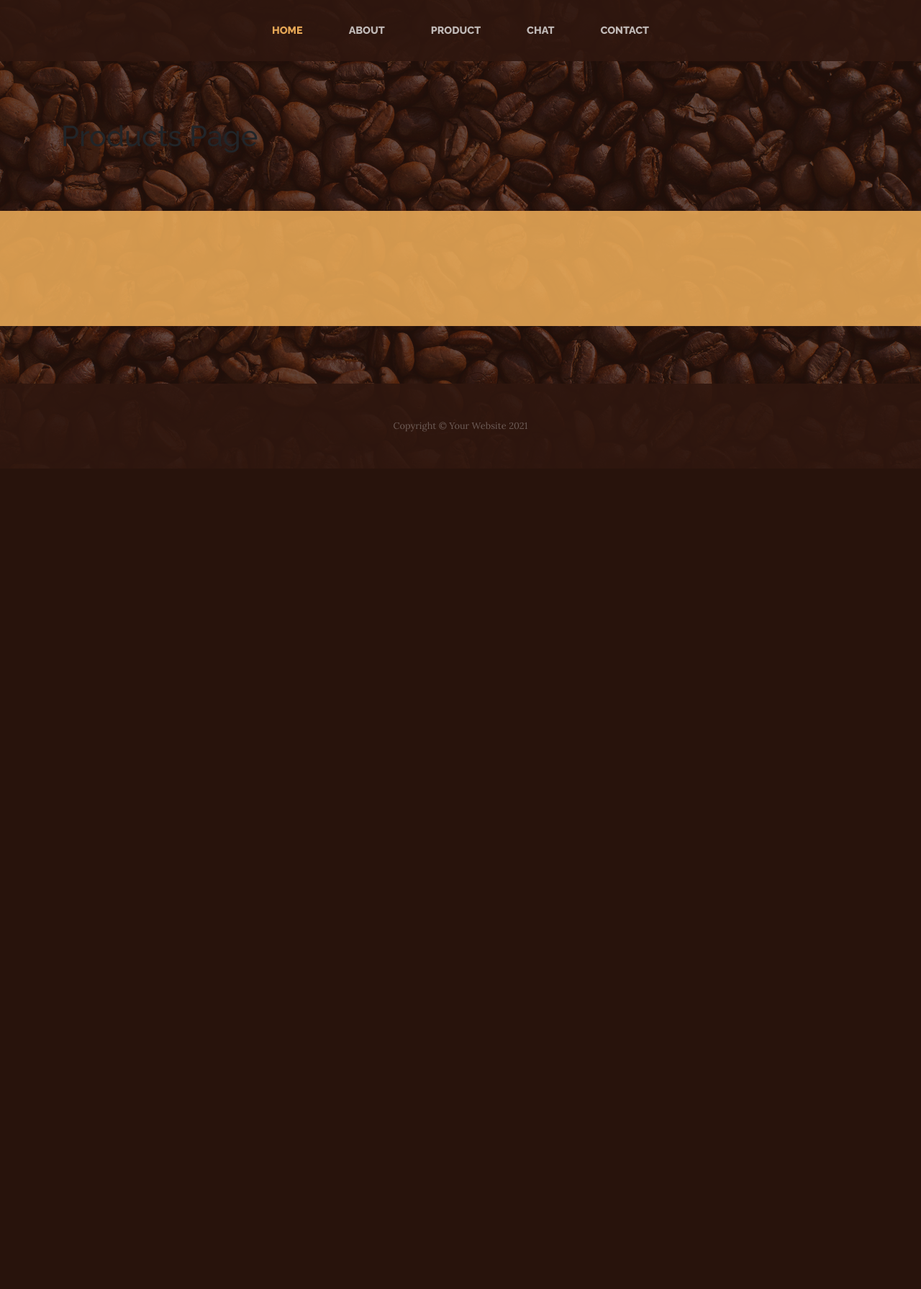
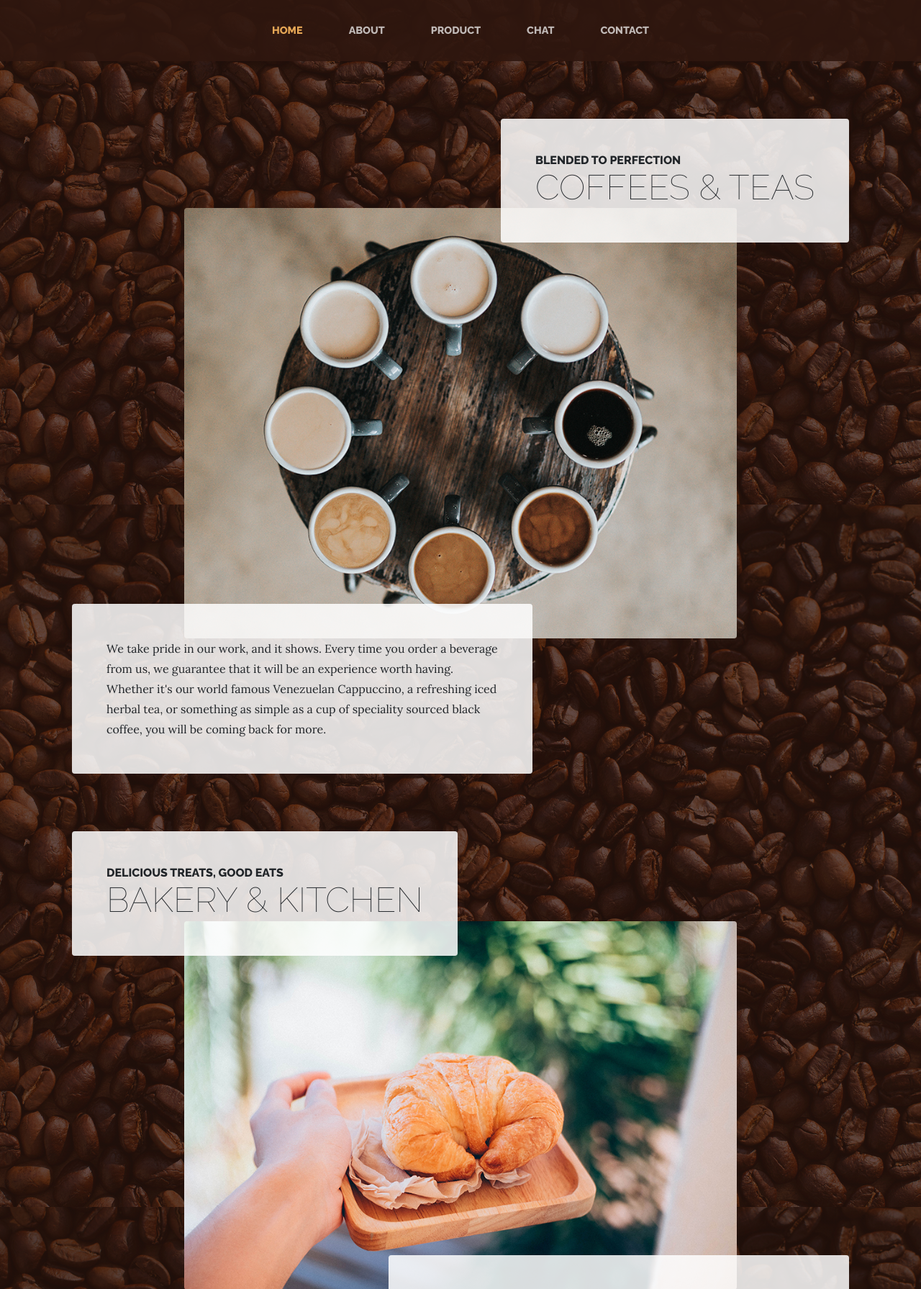
Before and after one commit to Peristratus/cafe-flask-app, a Flask app: page /products in a window 1280 px wide. Shown: the part 275-2066 px from the top of the page at 72% size. Before the commit the page ends 918 px from the top, so only its background shows below. Run offline with Flask 2, Linux system fonts and the light colour scheme; some libraries are stand-ins or nearby versions.

Commit message:
added the individual styling to each page

```diff
--- a/templates/index.html
+++ b/templates/index.html
@@ -1,6 +1,5 @@
 {% extends "base.html"%}
 {% block content %}
-    <h1>Home Page</h1>
      <div class="intro">
         <img class="intro-img img-fluid mb-3 mb-lg-0 rounded" src="static/img/intro.jpg" alt="">
         <div class="intro-text left-0 text-center bg-faded p-5 rounded">
--- a/templates/products.html
+++ b/templates/products.html
@@ -1,4 +1,66 @@
 {% extends "base.html"%}
 {% block content %}
-    <h1>Products Page</h1>
+    <section class="page-section">
+    <div class="container">
+      <div class="product-item">
+        <div class="product-item-title d-flex">
+          <div class="bg-faded p-5 d-flex ml-auto rounded">
+            <h2 class="section-heading mb-0">
+              <span class="section-heading-upper">Blended to Perfection</span>
+              <span class="section-heading-lower">Coffees &amp; Teas</span>
+            </h2>
+          </div>
+        </div>
+        <img class="product-item-img mx-auto d-flex rounded img-fluid mb-3 mb-lg-0" src="static/img/products-01.jpg" alt="">
+        <div class="product-item-description d-flex mr-auto">
+          <div class="bg-faded p-5 rounded">
+            <p class="mb-0">We take pride in our work, and it shows. Every time you order a beverage from us, we guarantee that it will be an experience worth having. Whether it's our world famous Venezuelan Cappuccino, a refreshing iced herbal tea, or something as simple as a cup of speciality sourced black coffee, you will be coming back for more.</p>
+          </div>
+        </div>
+      </div>
+    </div>
+  </section>
+
+  <section class="page-section">
+    <div class="container">
+      <div class="product-item">
+        <div class="product-item-title d-flex">
+          <div class="bg-faded p-5 d-flex mr-auto rounded">
+            <h2 class="section-heading mb-0">
+              <span class="section-heading-upper">Delicious Treats, Good Eats</span>
+              <span class="section-heading-lower">Bakery &amp; Kitchen</span>
+            </h2>
+          </div>
+        </div>
+        <img class="product-item-img mx-auto d-flex rounded img-fluid mb-3 mb-lg-0" src="static/img/products-02.jpg" alt="">
+        <div class="product-item-description d-flex ml-auto">
+          <div class="bg-faded p-5 rounded">
+            <p class="mb-0">Our seasonal menu features delicious snacks, baked goods, and even full meals perfect for breakfast or lunchtime. We source our ingredients from local, oragnic farms whenever possible, alongside premium vendors for specialty goods.</p>
+          </div>
+        </div>
+      </div>
+    </div>
+  </section>
+
+  <section class="page-section">
+    <div class="container">
+      <div class="product-item">
+        <div class="product-item-title d-flex">
+          <div class="bg-faded p-5 d-flex ml-auto rounded">
+            <h2 class="section-heading mb-0">
+              <span class="section-heading-upper">From Around the World</span>
+              <span class="section-heading-lower">Bulk Speciality Blends</span>
+            </h2>
+          </div>
+        </div>
+        <img class="product-item-img mx-auto d-flex rounded img-fluid mb-3 mb-lg-0" src="static/img/products-03.jpg" alt="">
+        <div class="product-item-description d-flex mr-auto">
+          <div class="bg-faded p-5 rounded">
+            <p class="mb-0">Travelling the world for the very best quality coffee is something take pride in. When you visit us, you'll always find new blends from around the world, mainly from regions in Central and South America. We sell our blends in smaller to large bulk quantities. Please visit us in person for more details.</p>
+          </div>
+        </div>
+      </div>
+    </div>
+  </section>
+
 {% endblock %}
```
Also changed, not shown: templates/about.html (+19 -1 lines).
